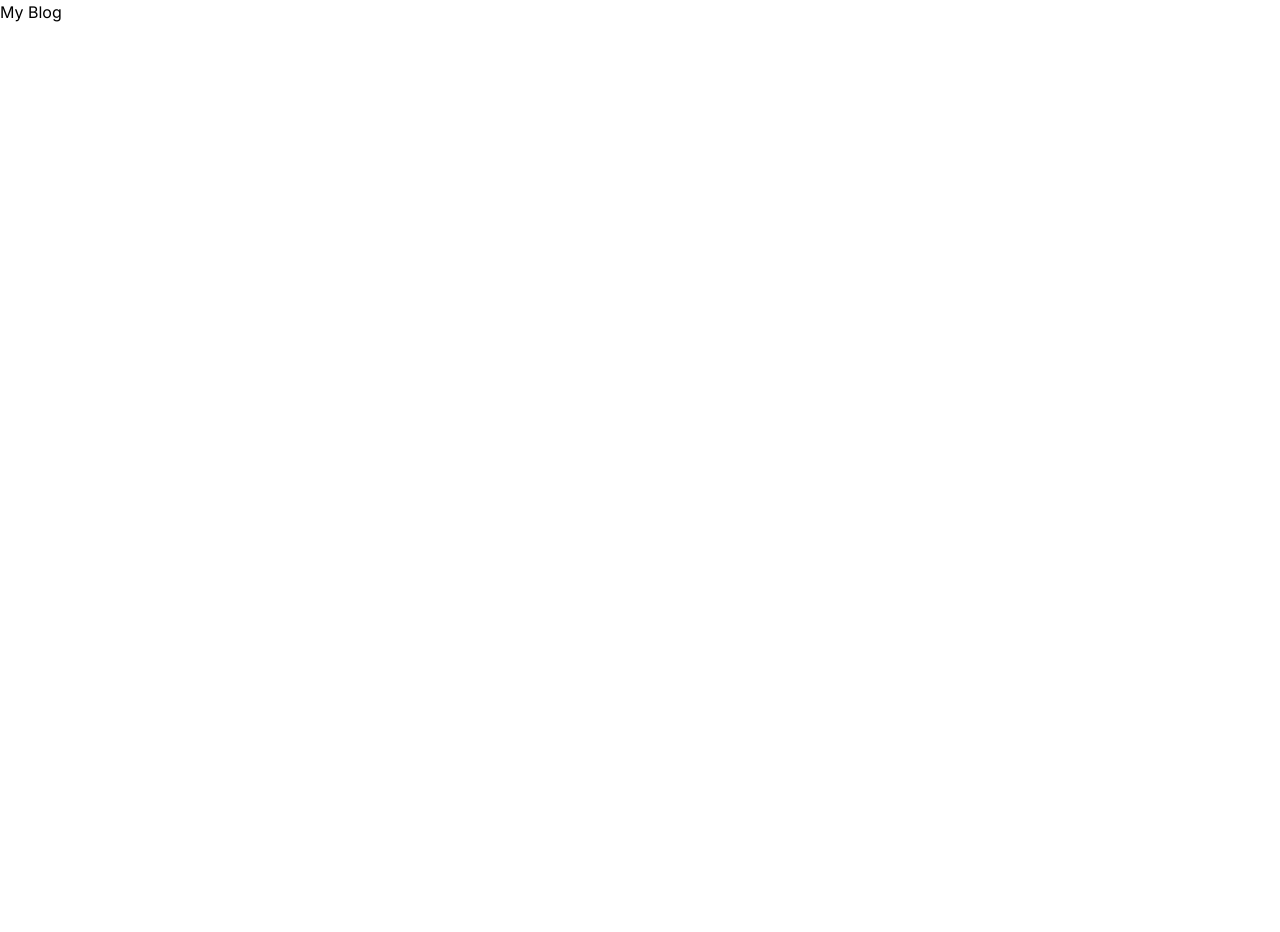
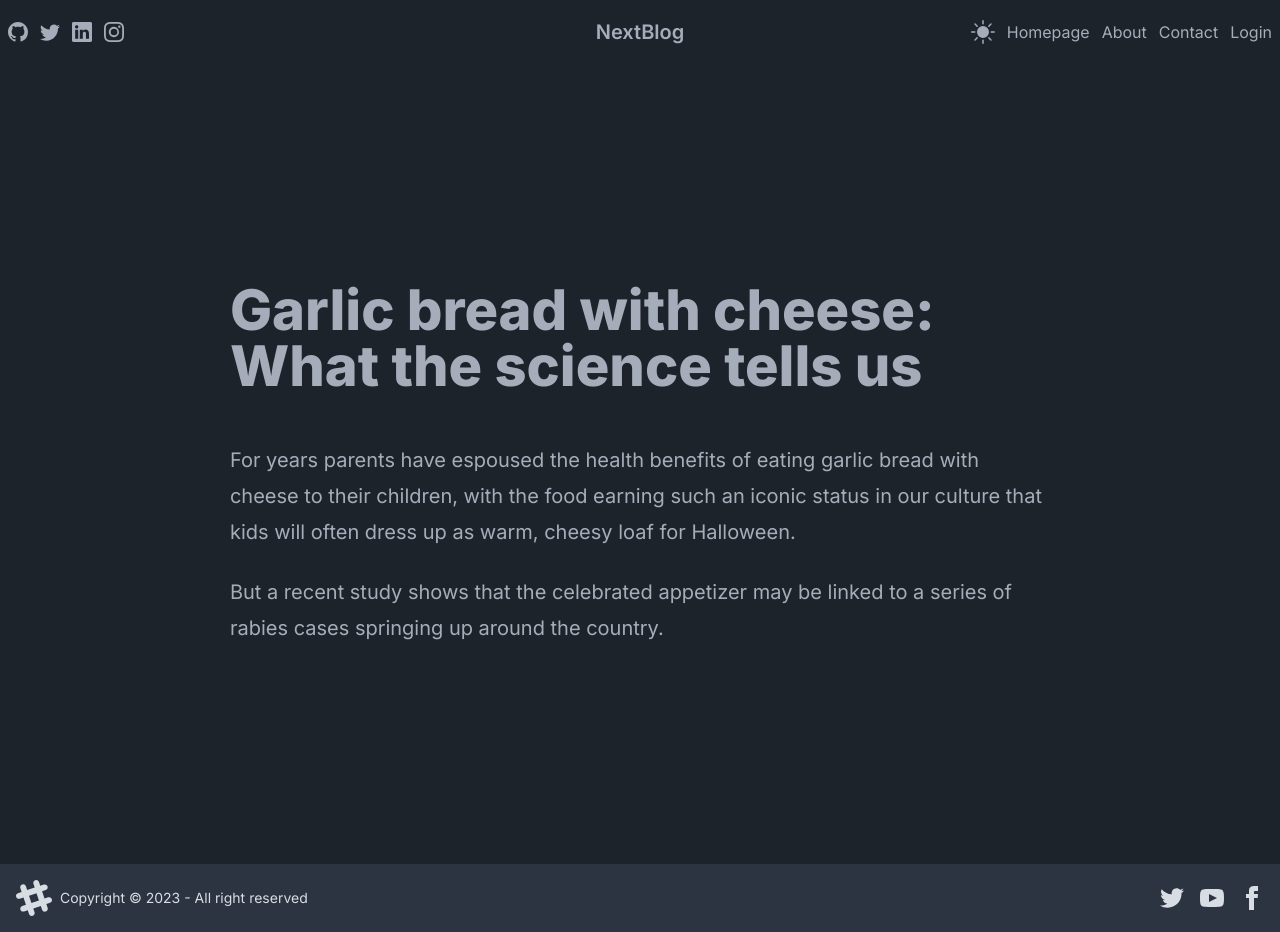
Before and after one commit to killy10o10/next-blog, a Next.js app: page / in a window 1280 px wide. Before the commit the page ends 800 px from the top, so only its background shows below. Built offline with nearby package versions, Linux system fonts and the light colour scheme.

Commit message:
setup dark/light mode toggle

```diff
--- a/package.json
+++ b/package.json
@@ -15,9 +15,12 @@
     "postcss": "8.4.29",
     "react": "18.2.0",
     "react-dom": "18.2.0",
+    "react-icons": "^4.10.1",
     "tailwindcss": "3.3.3"
   },
   "devDependencies": {
+    "@tailwindcss/typography": "^0.5.9",
+    "daisyui": "^3.6.5",
     "eslint": "^8.48.0",
     "eslint-config-airbnb": "^19.0.4",
     "eslint-plugin-import": "^2.28.1",
--- a/src/app/layout.jsx
+++ b/src/app/layout.jsx
@@ -11,7 +11,7 @@ export const metadata = {
 export default function RootLayout({ children }) {
   return (
     <html lang="en">
-      <body className={inter.className}>{children}</body>
+      <body className={`${inter.className} bg-white text-blue-gray-900 dark:text-blue-gray-400 dark:bg-blue-gray-600`}>{children}</body>
     </html>
   )
 }
--- a/src/app/page.jsx
+++ b/src/app/page.jsx
@@ -1,3 +1,25 @@
+import Footer from "@/components/footer/Footer";
+import Navbar from "@/components/navbar/Navbar";
+
 export default function Home() {
-  return <h1>My Blog</h1>;
+  return(
+   <>
+    <Navbar />
+      <div className="flex flex-col min-h-screen items-center justify-center p-3 lg:p-8">
+        <article className="prose lg:prose-xl text-inherit">
+          <h1 className="text-inherit">Garlic bread with cheese: What the science tells us</h1>
+          <p>
+            For years parents have espoused the health benefits of eating garlic bread with cheese to their
+            children, with the food earning such an iconic status in our culture that kids will often dress
+            up as warm, cheesy loaf for Halloween.
+          </p>
+          <p>
+            But a recent study shows that the celebrated appetizer may be linked to a series of rabies cases
+            springing up around the country.
+          </p>
+        </article>
+      </div>
+      <Footer />
+   </>
+  );
 }
--- /dev/null
+++ b/src/components/footer/Footer.jsx
@@ -0,0 +1,23 @@
+import React from 'react'
+
+function Footer() {
+  const date = new Date();
+  const currentYear = date.getFullYear()
+
+  return (
+    <footer className="footer items-center p-4 bg-neutral text-neutral-content">
+      <aside className="items-center grid-flow-col">
+        <svg width="36" height="36" viewBox="0 0 24 24" xmlns="http://www.w3.org/2000/svg" fillRule="evenodd" clipRule="evenodd" className="fill-current"><path d="M22.672 15.226l-2.432.811.841 2.515c.33 1.019-.209 2.127-1.23 2.456-1.15.325-2.148-.321-2.463-1.226l-.84-2.518-5.013 1.677.84 2.517c.391 1.203-.434 2.542-1.831 2.542-.88 0-1.601-.564-1.86-1.314l-.842-2.516-2.431.809c-1.135.328-2.145-.317-2.463-1.229-.329-1.018.211-2.127 1.231-2.456l2.432-.809-1.621-4.823-2.432.808c-1.355.384-2.558-.59-2.558-1.839 0-.817.509-1.582 1.327-1.846l2.433-.809-.842-2.515c-.33-1.02.211-2.129 1.232-2.458 1.02-.329 2.13.209 2.461 1.229l.842 2.515 5.011-1.677-.839-2.517c-.403-1.238.484-2.553 1.843-2.553.819 0 1.585.509 1.85 1.326l.841 2.517 2.431-.81c1.02-.33 2.131.211 2.461 1.229.332 1.018-.21 2.126-1.23 2.456l-2.433.809 1.622 4.823 2.433-.809c1.242-.401 2.557.484 2.557 1.838 0 .819-.51 1.583-1.328 1.847m-8.992-6.428l-5.01 1.675 1.619 4.828 5.011-1.674-1.62-4.829z"></path></svg>
+        <p>Copyright © {currentYear} - All right reserved</p>
+      </aside>
+      <nav className="grid-flow-col gap-4 md:place-self-center md:justify-self-end">
+        <a><svg xmlns="http://www.w3.org/2000/svg" width="24" height="24" viewBox="0 0 24 24" className="fill-current"><path d="M24 4.557c-.883.392-1.832.656-2.828.775 1.017-.609 1.798-1.574 2.165-2.724-.951.564-2.005.974-3.127 1.195-.897-.957-2.178-1.555-3.594-1.555-3.179 0-5.515 2.966-4.797 6.045-4.091-.205-7.719-2.165-10.148-5.144-1.29 2.213-.669 5.108 1.523 6.574-.806-.026-1.566-.247-2.229-.616-.054 2.281 1.581 4.415 3.949 4.89-.693.188-1.452.232-2.224.084.626 1.956 2.444 3.379 4.6 3.419-2.07 1.623-4.678 2.348-7.29 2.04 2.179 1.397 4.768 2.212 7.548 2.212 9.142 0 14.307-7.721 13.995-14.646.962-.695 1.797-1.562 2.457-2.549z"></path></svg>
+        </a>
+        <a><svg xmlns="http://www.w3.org/2000/svg" width="24" height="24" viewBox="0 0 24 24" className="fill-current"><path d="M19.615 3.184c-3.604-.246-11.631-.245-15.23 0-3.897.266-4.356 2.62-4.385 8.816.029 6.185.484 8.549 4.385 8.816 3.6.245 11.626.246 15.23 0 3.897-.266 4.356-2.62 4.385-8.816-.029-6.185-.484-8.549-4.385-8.816zm-10.615 12.816v-8l8 3.993-8 4.007z"></path></svg></a>
+        <a><svg xmlns="http://www.w3.org/2000/svg" width="24" height="24" viewBox="0 0 24 24" className="fill-current"><path d="M9 8h-3v4h3v12h5v-12h3.642l.358-4h-4v-1.667c0-.955.192-1.333 1.115-1.333h2.885v-5h-3.808c-3.596 0-5.192 1.583-5.192 4.615v3.385z"></path></svg></a>
+      </nav>
+    </footer>
+  )
+}
+
+export default Footer
--- /dev/null
+++ b/src/components/navbar/Navbar.jsx
@@ -0,0 +1,49 @@
+'use client'
+import useColorMode from '@/hooks/useColorMode';
+import Link from 'next/link';
+import React from 'react';
+import {BsFillSunFill, BsMoonFill, BsTwitter, BsGithub, BsInstagram, BsLinkedin} from 'react-icons/bs'
+
+function Navbar() {
+  const [colorMode, setColorMode] = useColorMode();
+  return (
+    <nav className="navbar ">
+      <div className='navbar-start gap-3 text-xl'>
+        <a href="https://github.com/killy10o10" target='_blank'>
+          <BsGithub />
+        </a>
+        <a href="https://twitter.com/Quami_Killy" target='_blank'>
+          <BsTwitter />
+        </a>
+        <a href="https://www.linkedin.com/in/kingsley-okine/" target='_blank'>
+          <BsLinkedin />
+        </a>
+        <a href="https://www.instagram.com/quami_killy/" target='_blank'>
+          <BsInstagram />
+        </a>
+      </div>
+      <div className='navbar-center'>
+        <a className="btn btn-ghost normal-case text-xl">NextBlog</a>
+      </div>
+      <div className='navbar-end'>
+        <button
+            className="btn btn-ghost btn-circle"
+            onClick={() => setColorMode(colorMode === 'light' ? 'dark' : 'light')}>
+            {colorMode === 'light' ? (
+              <BsMoonFill className="h-6 w-6" />
+            ) : (
+              <BsFillSunFill className="h-6 w-6" />
+            )}
+          </button>
+          <div className='flex gap-3'>
+             <Link href="/">Homepage</Link>
+             <Link href="/">About</Link>
+             <a href="mailto:quamikilly@gmail.com">Contact</a>
+             <Link href="/">Login</Link>
+          </div>
+      </div>
+    </nav>
+  )
+}
+
+export default Navbar
--- /dev/null
+++ b/src/hooks/useColorMode.jsx
@@ -0,0 +1,21 @@
+"use client";
+import { useEffect } from "react";
+import useLocalStorage from "./useLocalStorage";
+
+const useColorMode = () => {
+  // Change the second argument of useLocalStorage to "dark" for the initial value
+  const [colorMode, setColorMode] = useLocalStorage("color-theme", "dark");
+
+  useEffect(() => {
+    const className = "dark";
+    const htmlElement = document.documentElement;
+
+    colorMode === "dark"
+      ? htmlElement.classList.add(className)
+      : htmlElement.classList.remove(className);
+  }, [colorMode]);
+
+  return [colorMode, setColorMode];
+};
+
+export default useColorMode;
--- /dev/null
+++ b/src/hooks/useLocalStorage.jsx
@@ -0,0 +1,39 @@
+"use client";
+import { useState, useEffect } from "react";
+
+const useLocalStorage = (key, initialValue) => {
+  // State to store our value
+  // Pass initial state function to useState so logic is only executed once
+  const [storedValue, setStoredValue] = useState(() => {
+    try {
+      // Get from local storage by key
+      const item = window.localStorage.getItem(key);
+      // Parse stored json or if none return initialValue
+      return item ? JSON.parse(item) : initialValue;
+    } catch (error) {
+      // If error also return initialValue
+      console.log(error);
+      return initialValue;
+    }
+  });
+
+  // useEffect to update local storage when the state changes
+  useEffect(() => {
+    try {
+      // Allow value to be a function so we have same API as useState
+      const valueToStore =
+        typeof storedValue === "function"
+          ? storedValue(storedValue)
+          : storedValue;
+      // Save state
+      window.localStorage.setItem(key, JSON.stringify(valueToStore));
+    } catch (error) {
+      // A more advanced implementation would handle the error case
+      console.log(error);
+    }
+  }, [key, storedValue]);
+
+  return [storedValue, setStoredValue];
+};
+
+export default useLocalStorage;
--- a/tailwind.config.js
+++ b/tailwind.config.js
@@ -1,5 +1,6 @@
 /** @type {import('tailwindcss').Config} */
 module.exports = {
+  darkMode: 'class',
   content: [
     './src/pages/**/*.{js,ts,jsx,tsx,mdx}',
     './src/components/**/*.{js,ts,jsx,tsx,mdx}',
@@ -7,12 +8,12 @@ module.exports = {
   ],
   theme: {
     extend: {
-      backgroundImage: {
-        'gradient-radial': 'radial-gradient(var(--tw-gradient-stops))',
-        'gradient-conic':
-          'conic-gradient(from 180deg at 50% 50%, var(--tw-gradient-stops))',
+      colors: {
+        'blue-gray-400': '#a6adba',
+        'blue-gray-600': '#1d232a',
+        'blue-gray-900': '#1f2937',
       },
     },
   },
-  plugins: [],
-}
+  plugins: [require('@tailwindcss/typography'), require('daisyui')],
+};
```
Also changed, not shown: 1 other file (tests, documents, lock files or other folders).
